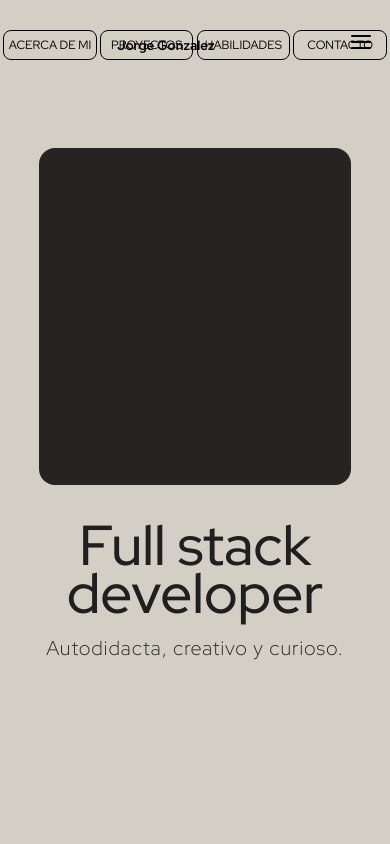
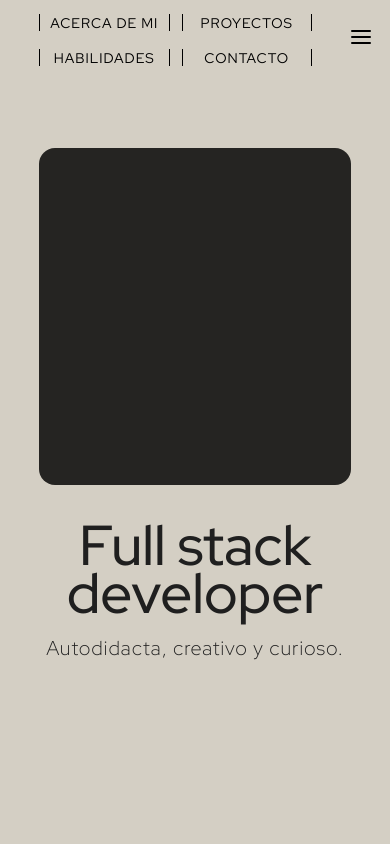
Before and after one commit to jgmanodes/portfolio-nextjs, a Next.js app: page / in a window 390 px wide. Shown: the top 844 px of the page. Built offline with nearby package versions, Linux system fonts and the light colour scheme.

Commit message:
#13 - Responsive navbar added

```diff
--- a/src/components/Navbar/Navbar.jsx
+++ b/src/components/Navbar/Navbar.jsx
@@ -1,7 +1,7 @@
 'use client';
 
 import styles from './navbar.module.css';
-import { redHat400, redHat700 } from '@/fonts';
+import { redHat300, redHat400, redHat700 } from '@/fonts';
 import { FiMenu } from 'react-icons/fi';
 
 function Navbar() {
--- a/src/components/Navbar/navbar.module.css
+++ b/src/components/Navbar/navbar.module.css
@@ -2,17 +2,28 @@
   position: fixed;
   top: 0;
   width: 100vw;
-  height: 150px;
-  padding-bottom: 60px;
+  height: 80px;
   display: flex;
   justify-content: space-between;
   align-items: center;
 }
 .navbar .logo {
-  min-width: 200px;
   width: 85%;
+  height: 100%;
   display: flex;
-  justify-content: center;
+  align-items: center;
+}
+.navbar .logo button {
+  width: 75%;
+  height: 50%;
+  margin: 0 0 4px 20px;
+  font-size: 28px;
+  text-transform: uppercase;
+
+  transform: scaleX(0);
+  transform-origin: 10%;
+
+  transition: transform 0.2s ease-in-out;
 }
 
 .navbar .navigation {
@@ -21,6 +32,7 @@
 
 .navbar .responsiveNavigation {
   width: 15%;
+  height: 80px;
   display: flex;
   justify-content: center;
   align-items: center;
@@ -30,27 +42,61 @@
 }
 .navbar .responsiveNavigation .responsiveMenu {
   position: absolute;
-  top: 0;
-  /* left: 100vw; */
-  left: 0;
-  width: 100vw;
-  height: 150px;
-  padding-bottom: 60px;
-  justify-content: space-evenly;
-  align-items: center;
-  display: flex;
+  top: 10%;
+  left: 100vw;
+  width: 70vw;
+  height: 80%;
+  display: grid;
+  grid-template-columns: repeat(2, 1fr);
+  grid-template-rows: repeat(2, 1fr);
+  grid-column-gap: 12px;
+  grid-row-gap: 6px;
+  place-items: center;
+
+  transform: translateX(-90vw);
+
+  transition: transform 0.3s ease-in-out;
 }
 .navbar .responsiveNavigation .responsiveMenu button {
-  width: 24%;
-  height: 30px;
-  font-size: 12px;
+  width: 100%;
+  height: 60%;
+  font-size: 16px;
   text-transform: uppercase;
+  letter-spacing: 1px;
   display: flex;
   align-items: center;
   justify-content: center;
-  border: 1px solid black;
-  border-radius: 8px;
+  border-left: 1px solid black;
+  border-right: 1px solid black;
 }
+
+/* Small width (ej: iPhone SE) */
+@media (max-width: 400px) {
+  .navbar .logo button {
+    font-size: 24px;
+  }
+  .navbar .responsiveNavigation .responsiveMenu button {
+    font-size: 14px;
+  }
+}
+
+@media (min-width: 767px) {
+  .navbar .logo button {
+    width: 45%;
+    margin-left: 34px;
+  }
+  .navbar .responsiveNavigation .responsiveMenu {
+    display: flex;
+    justify-content: space-evenly;
+    width: 75vw;
+  }
+  .navbar .responsiveNavigation .responsiveMenu button {
+    width: 23%;
+    height: 40%;
+  }
+}
+
+
 
 
 /* .navbar {
```
